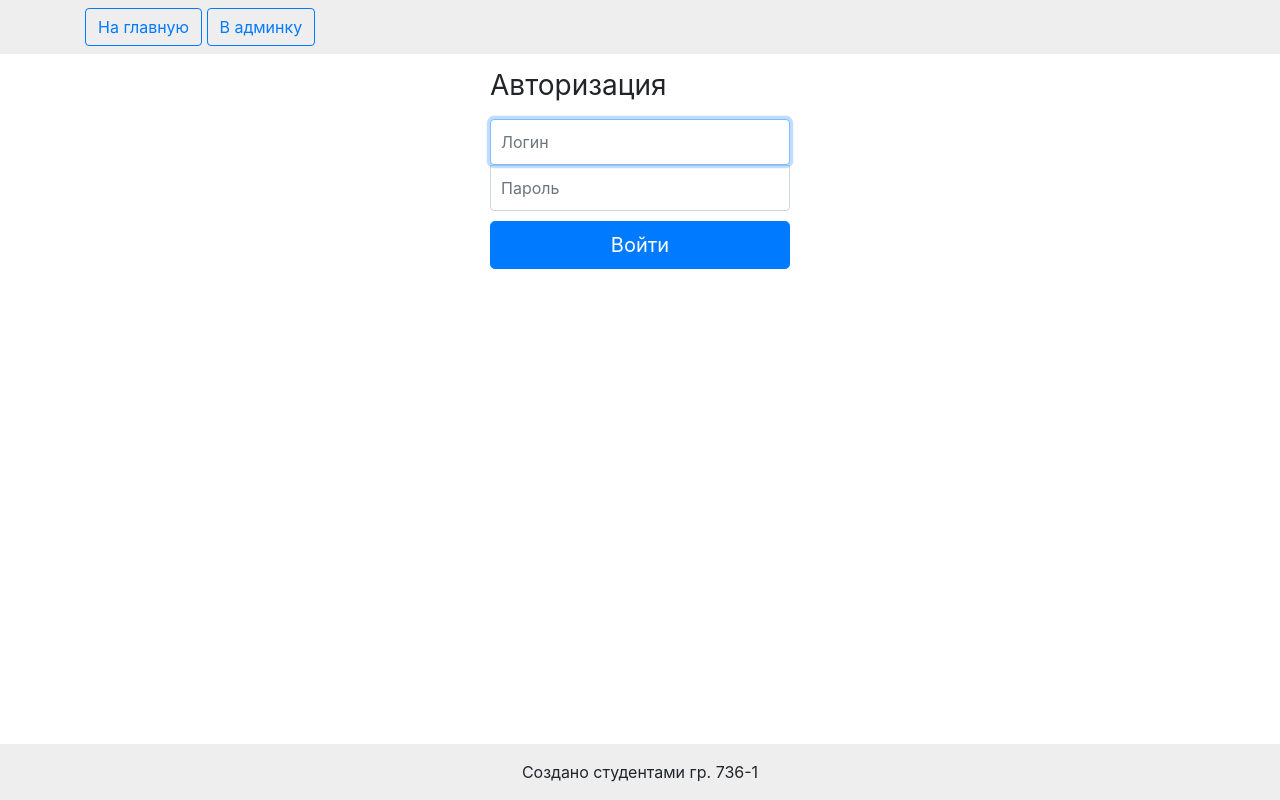
After one commit to MrFuNTiK/RAIS, a Django app: page /ourSearch/auth/ in a window 1280 px wide. The commit adds this page. Run offline with Django 3.2, Linux system fonts and the light colour scheme.

Commit message:
fix templates

```diff
--- /dev/null
+++ b/111/templates/ourSearch/auth.html
@@ -0,0 +1,81 @@
+{% load static %}
+<!doctype html>
+<html lang="en">
+  <head>
+    <!-- Required meta tags -->
+    <meta charset="utf-8">
+    <meta name="viewport" content="width=device-width, initial-scale=1, shrink-to-fit=no">
+
+    <!-- Bootstrap CSS -->
+    <link rel="stylesheet" href="https://cdn.jsdelivr.net/npm/bootstrap@4.5.3/dist/css/bootstrap.min.css" integrity="sha384-TX8t27EcRE3e/ihU7zmQxVncDAy5uIKz4rEkgIXeMed4M0jlfIDPvg6uqKI2xXr2" crossorigin="anonymous">
+    <!-- Custom style -->
+      <link rel ="stylesheet" href="{% static 'css/style.css' %}">
+      <link rel ="stylesheet" href="css/style.css">
+      <style>
+
+.form-signin {
+  width: 100%;
+  max-width: 330px;
+  padding: 15px;
+  margin: auto;
+}
+.form-signin .checkbox {
+  font-weight: 400;
+}
+.form-signin .form-control {
+  position: relative;
+  box-sizing: border-box;
+  height: auto;
+  padding: 10px;
+  font-size: 16px;
+}
+.form-signin .form-control:focus {
+  z-index: 2;
+}
+.form-signin input[type="email"] {
+  margin-bottom: -1px;
+  border-bottom-right-radius: 0;
+  border-bottom-left-radius: 0;
+}
+.form-signin input[type="password"] {
+  margin-bottom: 10px;
+  border-top-left-radius: 0;
+  border-top-right-radius: 0;
+}
+
+      </style>
+    <title>Главная</title>
+  </head>
+  <body>
+
+<header class = "sticky-top p-2" style="background-color: #eee;">
+      <div class="container ">
+        <div class="row">
+          <div class="col">
+              <a href="/oursearch" class="btn btn-outline-primary btn-md ">На главную</a>
+              <a href="/ourSearch/adminSite" class="btn btn-outline-primary btn-md ">В админку</a>
+          </div>
+
+        </div>
+      </div>
+</header>
+
+
+    <form action="." method="post" class="form-signin">
+  <h1 class="h3 mb-3 font-weight-normal">Авторизация</h1>
+  <label for="id_username" class="sr-only">Логин</label>
+  <input type="text" name="username" required id="id_username" class="form-control" placeholder="Логин" required autofocus>
+  <label for="id_password" class="sr-only">Пароль</label>
+  <input type="password" name="password" required id="id_password" class="form-control" placeholder="Пароль" required>
+  <button class="btn btn-lg btn-primary btn-block" type="submit">Войти</button>
+        {% csrf_token %}
+</form>
+
+<footer class="fixed-bottom p-3" style="background-color: #eee;">
+    <div class="container text-center">
+        Создано студентами гр. 736-1
+    </div>
+</footer>
+
+</body>
+</html>
```
Also changed, not shown: 111/templates/ourSearch/adminSite.html (+25 -13 lines), 111/templates/ourSearch/index.html (+30 -39 lines).
